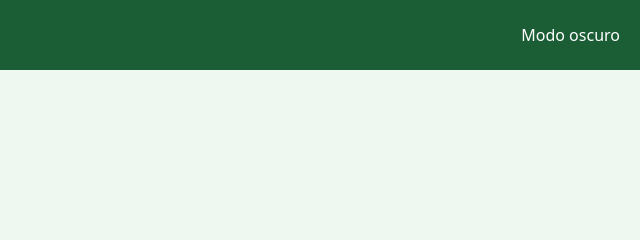
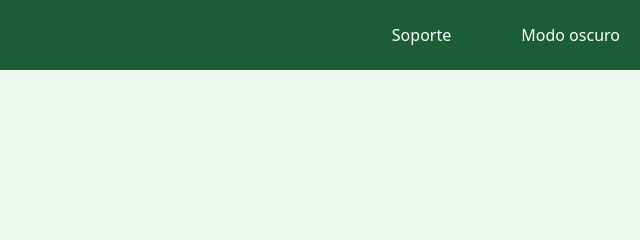
Before and after one commit to CDN51/Prototipado-agil, a plain HTML site: page index.html in a window 1280 px wide. Shown: the top 240 px of the page, 640-1280 px from the left. Drawn offline with Linux system fonts and the light colour scheme.

Commit message:
Agrega boton vacio de Soporte en index.html

```diff
--- a/index.html
+++ b/index.html
@@ -54,7 +54,7 @@ svg.ic{width:1.5em;height:1.5em;fill:none;stroke:currentColor;stroke-width:2;str
 </style>
 </head>
 <body>
-<header><h1 tabindex="0">SAAM</h1><div class="acciones"><button type="button" id="tema" aria-pressed="false">Modo oscuro</button></div></header>
+<header><h1 tabindex="0">SAAM</h1><div class="acciones"><button type="button" id="soporte">Soporte</button><button type="button" id="tema" aria-pressed="false">Modo oscuro</button></div></header>
 <main>
  <section class="tarjeta sin-caja">
  <h2 tabindex="0">Bienvenido a SAAM</h2>
```
